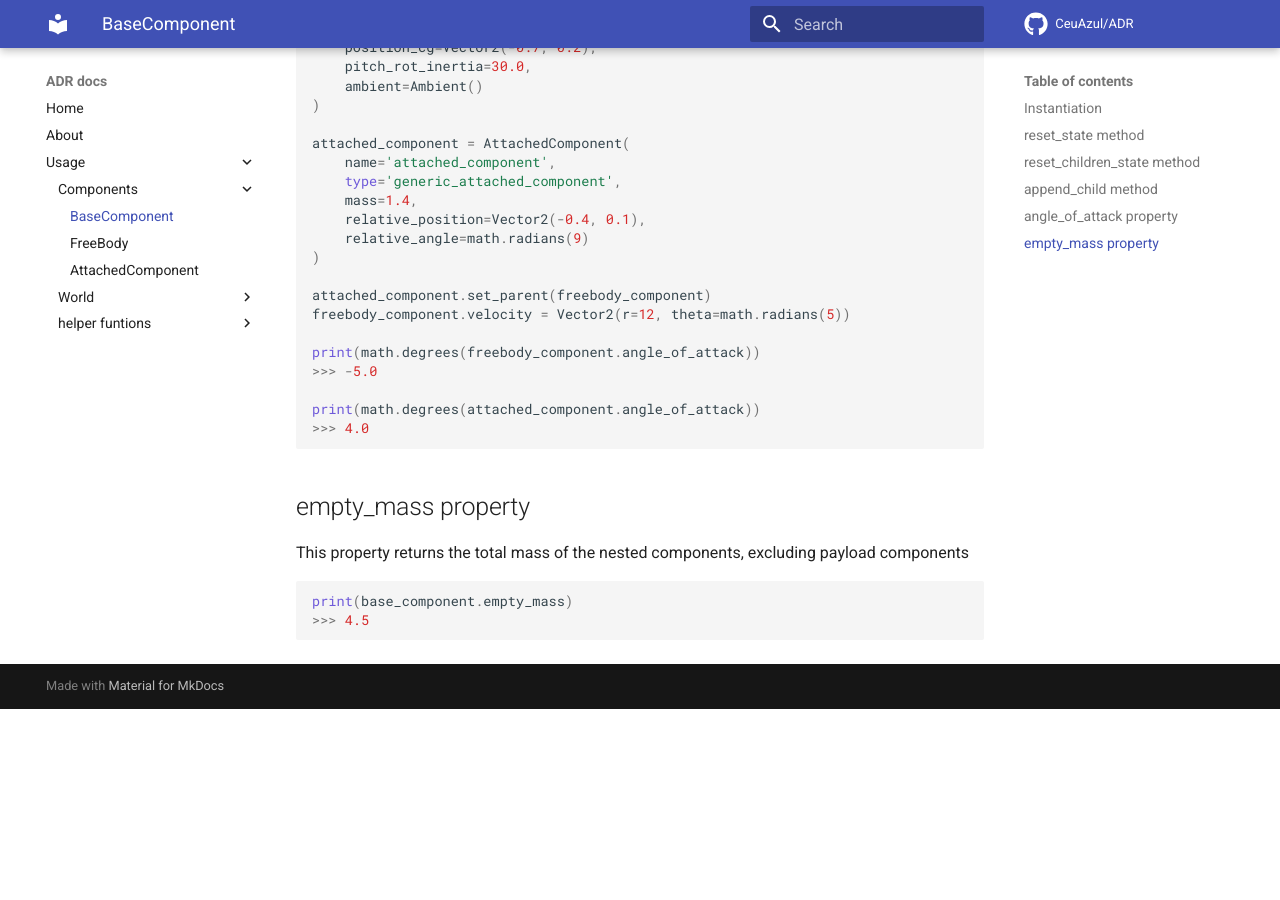
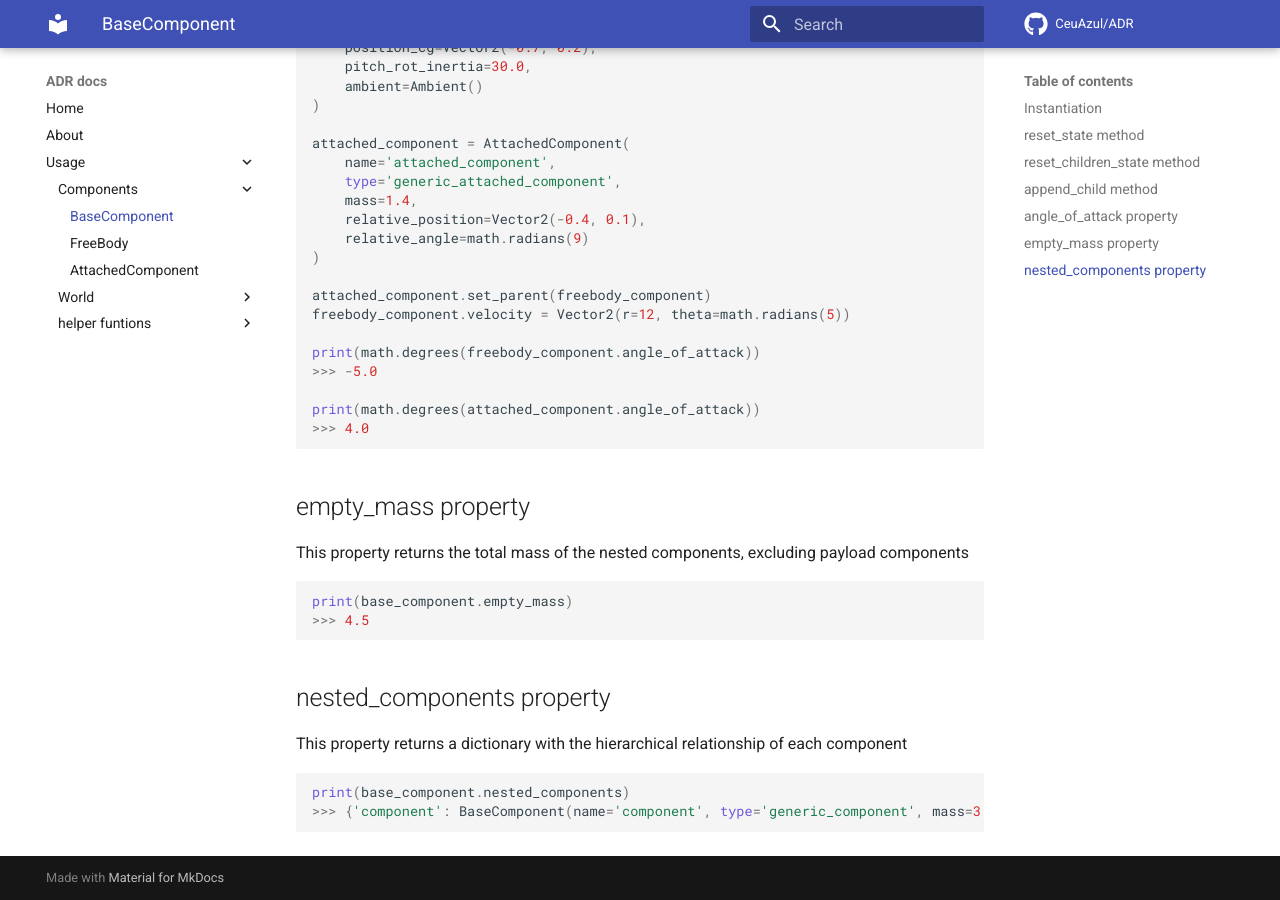
Before and after one commit to CeuAzul/ADR, an MkDocs documentation site: the page built from docs/Components/BaseComponent.md, in a window 1280 px wide and 900 px high, scrolled down 1589 px. Built offline with MkDocs 1.6.1 and Material for MkDocs 9.7.7, drawn with Linux system fonts in a browser that asks for light colours; comment, search, counter and statistics services are not loaded; before the commit the page ends 2298 px from its top, so only the background shows below that.

Commit message:
Add docs for nested_components

````diff
--- a/docs/Components/BaseComponent.md
+++ b/docs/Components/BaseComponent.md
@@ -77,3 +77,9 @@ This property returns the total mass of the nested components, excluding payload
 print(base_component.empty_mass)
 >>> 4.5
 ```
+## nested_components property
+This property returns a dictionary with the hierarchical relationship of each component
+```python
+print(base_component.nested_components)
+>>> {'component': BaseComponent(name='component', type='generic_component', mass=3.4, children={'wing1': BaseComponent(name='wing1', type='wing', mass=1.1, children={}, external_forces={}, external_moments={})}, external_forces={}, external_moments={}), 'wing1': BaseComponent(name='wing1', type='wing', mass=1.1, children={}, external_forces={}, external_moments={})}
+```
````
